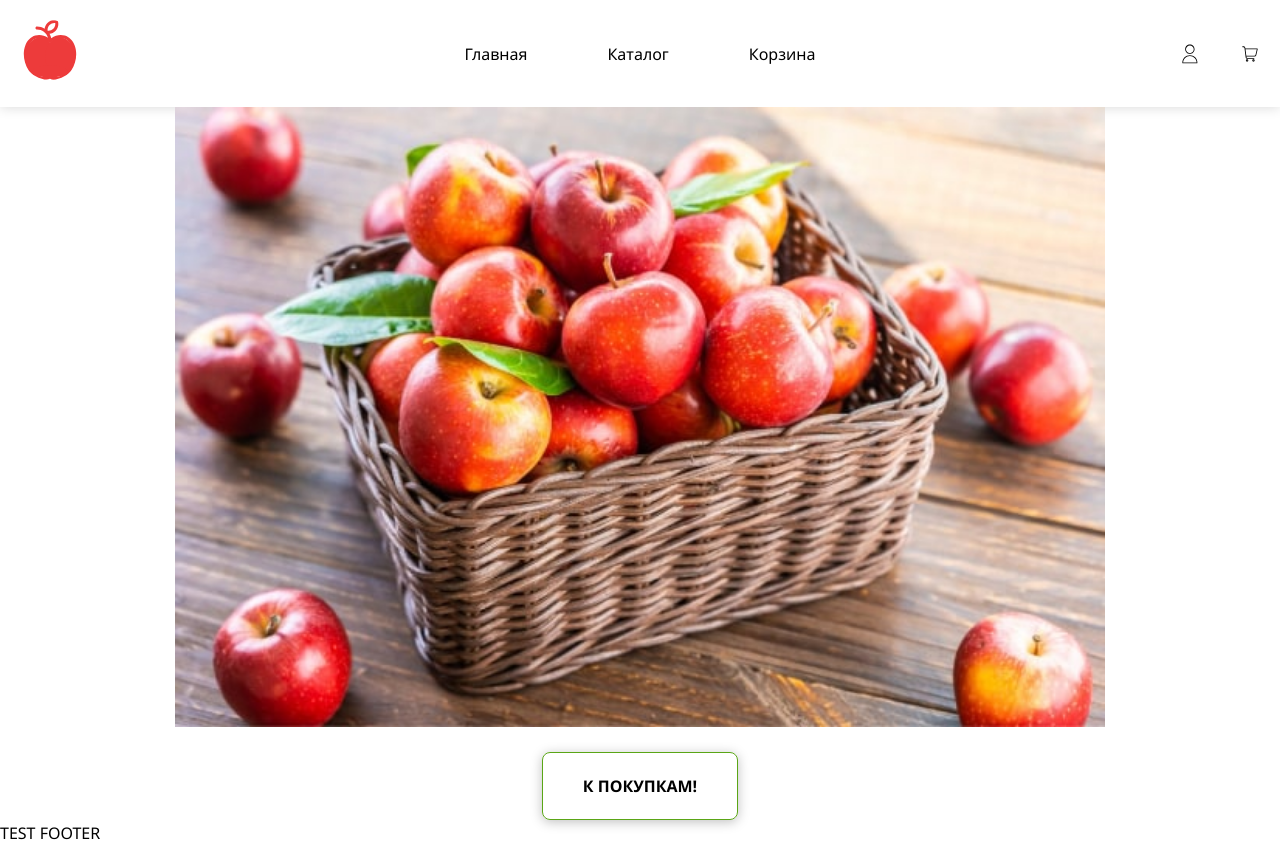
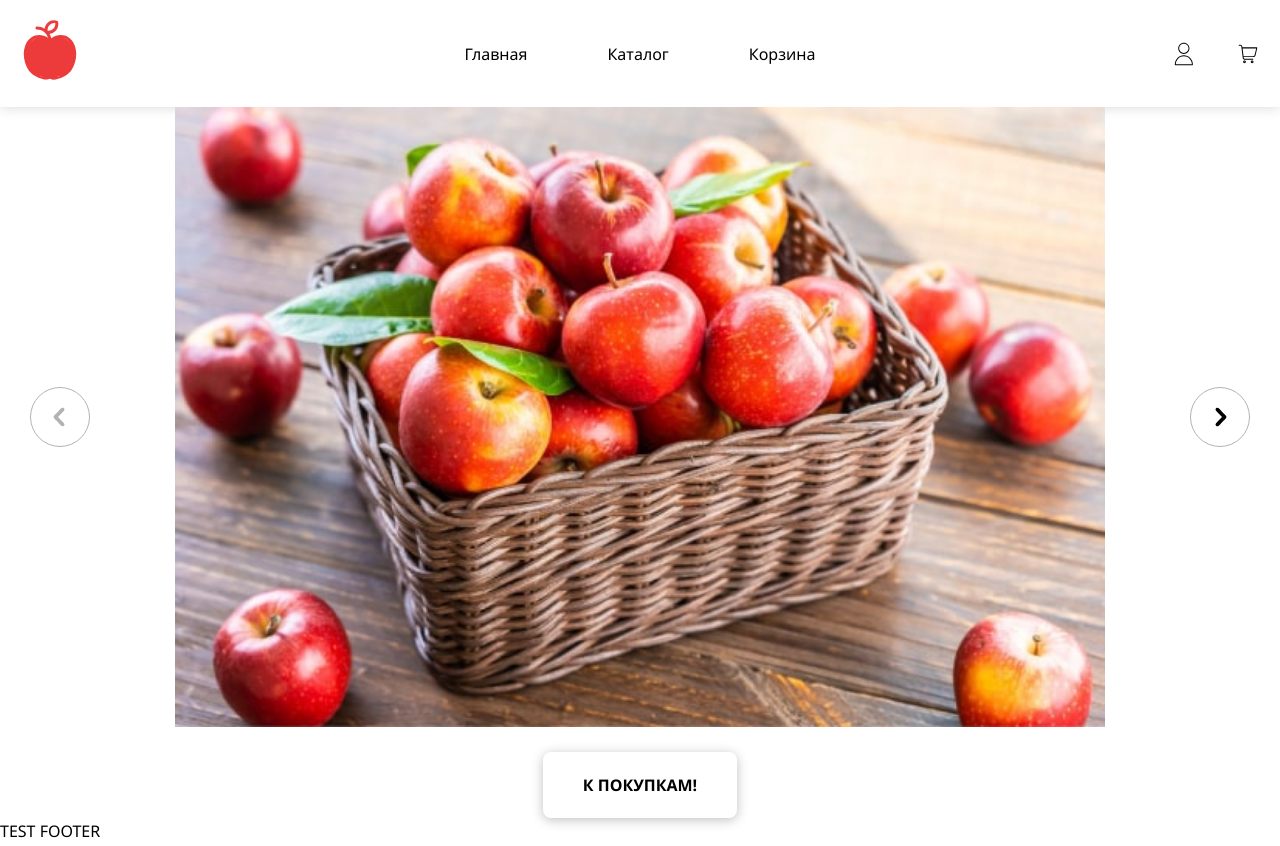
Before and after one commit to Yaolegol/frutostore_next, a Next.js app: page / in a window 1280 px wide. Built offline with nearby package versions, Linux system fonts and the light colour scheme.

Commit message:
Layout. Home. Slider

```diff
--- a/src/components/Button/index.module.scss
+++ b/src/components/Button/index.module.scss
@@ -1,5 +1,27 @@
-@import "@/styles/button";
+@import "@/styles/colors";
 
 .index {
-    @include button;
+    align-items: center;
+    background: $white;
+    border: 1px solid $gray;
+    border-radius: 50%;
+    cursor: pointer;
+    display: flex;
+    height: 60px;
+    justify-content: center;
+    width: 60px;
+
+    &.disabled {
+        cursor: default;
+        pointer-events: none;
+    }
 }
+
+.icon {
+    height: 32px;
+    width: 32px;
+
+    .disabled & {
+        color: $gray;
+    }
+}
--- a/src/components/Button/index.tsx
+++ b/src/components/Button/index.tsx
@@ -1,14 +1,26 @@
-import { FC, ReactNode } from 'react';
+import { Icon } from '@/components/Icon';
+import { styles } from '@/helpers/styles';
+import { FC } from 'react';
 import style from './index.module.scss';
 
 interface IProps {
-    children: ReactNode;
+    className: string;
+    disabled?: boolean;
+    onClick: () => void;
 }
 
-export const Button: FC<IProps> = ({ children }) => {
+export const SliderButton: FC<IProps> = ({ className, disabled, onClick }) => {
     return (
-        <button className={style.index} type="button">
-            {children}
+        <button
+            className={styles(
+                style.index,
+                className,
+                disabled ? style.disabled : '',
+            )}
+            onClick={onClick}
+            type="button"
+        >
+            <Icon className={style.icon} name="arrow" />
         </button>
     );
 };
--- /dev/null
+++ b/src/components/SliderButton/index.module.scss
@@ -0,0 +1,5 @@
+@import "@/styles/button";
+
+.index {
+    @include button;
+}
--- /dev/null
+++ b/src/modules/Home/components/Slider/SliderNextButton/index.module.scss
@@ -0,0 +1,9 @@
+@import "@/styles/button";
+
+.index {
+    position: absolute;
+    right: 10px;
+    top: 50%;
+    transform: translateY(-50%) rotate(-90deg);
+    z-index: 1;
+}
--- /dev/null
+++ b/src/modules/Home/components/Slider/SliderNextButton/index.tsx
@@ -0,0 +1,34 @@
+import { SliderButton } from '@/components/Button';
+import { FC, useCallback, useEffect, useState } from 'react';
+import { useSwiper } from 'swiper/react';
+import style from './index.module.scss';
+
+export const SliderNextButton: FC = () => {
+    const [isEnd, setIsEnd] = useState(false);
+    const swiper = useSwiper();
+
+    useEffect(() => {
+        swiper.on('slideChange', (instance) => {
+            console.log('instance.isEnd');
+            console.log(instance.isEnd);
+
+            setIsEnd(instance.isEnd);
+        });
+
+        return () => {
+            swiper.off('slideChange');
+        };
+    }, [swiper]);
+
+    const handleNext = useCallback(() => {
+        swiper.slideNext();
+    }, [swiper]);
+
+    return (
+        <SliderButton
+            className={style.index}
+            disabled={isEnd}
+            onClick={handleNext}
+        />
+    );
+};
--- /dev/null
+++ b/src/modules/Home/components/Slider/SliderPrevButton/index.module.scss
@@ -0,0 +1,9 @@
+@import "@/styles/button";
+
+.index {
+    left: 10px;
+    position: absolute;
+    top: 50%;
+    transform: translateY(-50%) rotate(90deg);
+    z-index: 1;
+}
--- /dev/null
+++ b/src/modules/Home/components/Slider/SliderPrevButton/index.tsx
@@ -0,0 +1,31 @@
+import { SliderButton } from '@/components/Button';
+import { FC, useCallback, useEffect, useState } from 'react';
+import { useSwiper } from 'swiper/react';
+import style from './index.module.scss';
+
+export const SliderPrevButton: FC = () => {
+    const [isBeginning, setIsBeginning] = useState(true);
+    const swiper = useSwiper();
+
+    useEffect(() => {
+        swiper.on('slideChange', (instance) => {
+            setIsBeginning(instance.isBeginning);
+        });
+
+        return () => {
+            swiper.off('slideChange');
+        };
+    }, [swiper]);
+
+    const handleNext = useCallback(() => {
+        swiper.slidePrev();
+    }, [swiper]);
+
+    return (
+        <SliderButton
+            className={style.index}
+            disabled={isBeginning}
+            onClick={handleNext}
+        />
+    );
+};
--- a/src/modules/Home/components/Slider/index.module.scss
+++ b/src/modules/Home/components/Slider/index.module.scss
@@ -1,3 +1,3 @@
 .index {
-
+    position: relative;
 }
--- a/src/modules/Home/components/Slider/index.tsx
+++ b/src/modules/Home/components/Slider/index.tsx
@@ -1,10 +1,12 @@
 'use client';
 
+import { Slide } from '@/modules/Home/components/Slider/Slide';
+import { SliderNextButton } from '@/modules/Home/components/Slider/SliderNextButton';
+import { SliderPrevButton } from '@/modules/Home/components/Slider/SliderPrevButton';
 import { FC } from 'react';
 import { Swiper, SwiperSlide } from 'swiper/react';
 import 'swiper/css';
 import style from './index.module.scss';
-import { Slide } from '@/modules/Home/components/Slider/Slide';
 
 export const Slider: FC = () => {
     return (
@@ -22,6 +24,8 @@ export const Slider: FC = () => {
                         src="/images/pages/home/grapefruit.jpg"
                     />
                 </SwiperSlide>
+                <SliderPrevButton />
+                <SliderNextButton />
             </Swiper>
         </div>
     );
--- a/src/styles/button.scss
+++ b/src/styles/button.scss
@@ -3,7 +3,6 @@
 @import "/src/styles/transition";
 
 @mixin button {
-    border: 1px solid $green-10;
     border-radius: 8px;
     box-shadow: $shadow-1;
     cursor: pointer;
```
Also changed, not shown: src/components/SliderButton/index.tsx (added, +14 -0 lines).
